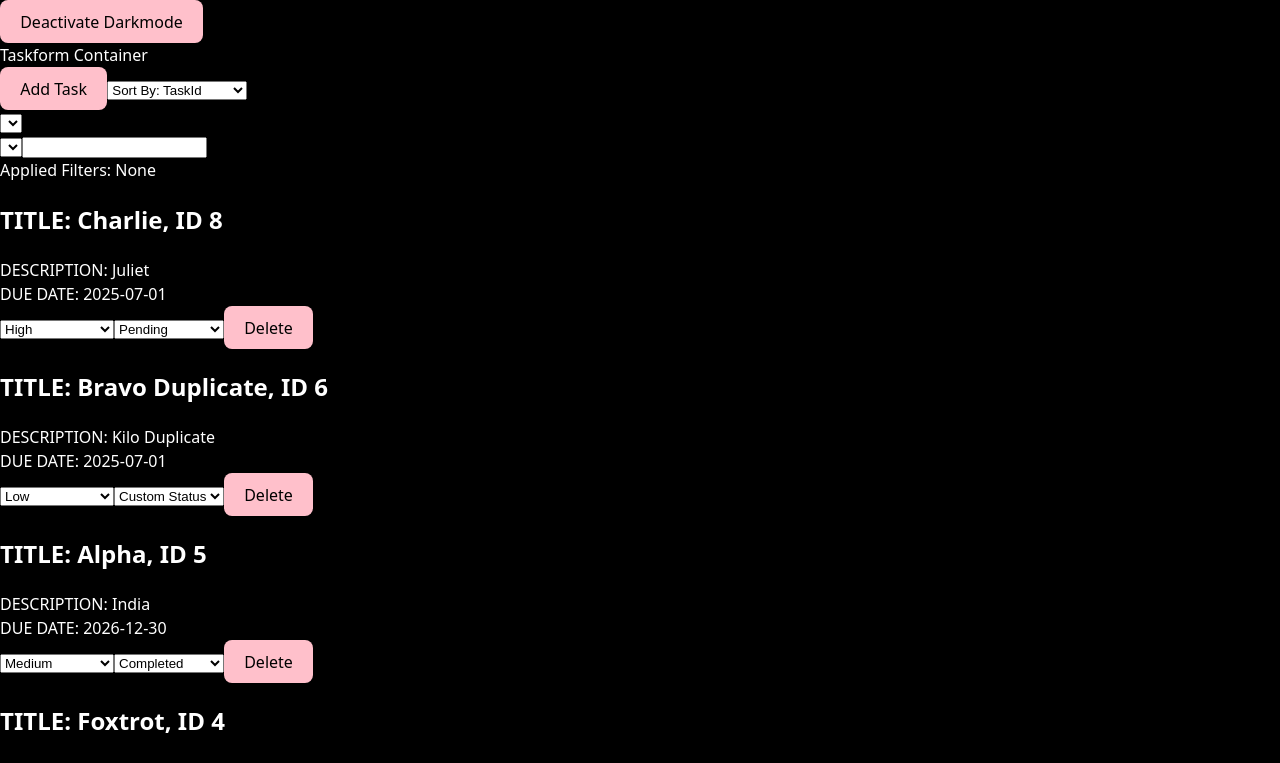
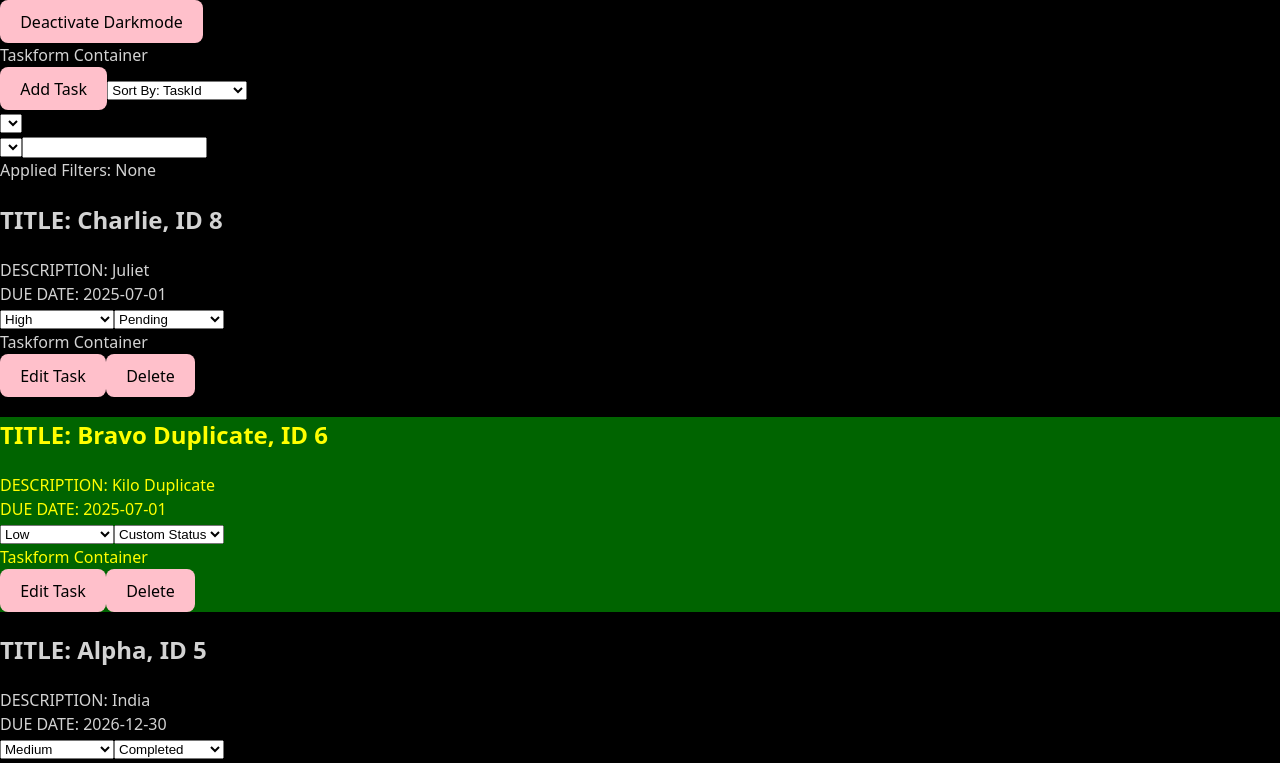
Before and after one commit to aardvarkpepper/2025-07-28-SBA, a React (Vite) app: page / in a window 1280 px wide. Shown: the top 763 px of the page. Built offline with nearby package versions, Linux system fonts and the light colour scheme.

Commit message:
Add Edit Task button.

```diff
--- a/src/App.css
+++ b/src/App.css
@@ -3,10 +3,18 @@ body {
   color: black;
 }
 
+.dark {
+  background-color: black;
+  color: lightgray;
+}
+
 .app {
-  background-color: black;
-  color: white;
   width: 100vw;
+}
+
+.taskitem:nth-child(even) {
+  background-color: darkgreen;
+  color: yellow;
 }
 
 .hidden {
--- a/src/App.tsx
+++ b/src/App.tsx
@@ -99,12 +99,17 @@ function App() {
   const handleToggleDarkMode = (event: any) => {
     setDarkmode(prev => {
       if (prev === 'Deactivate Darkmode') {
-        event.target.parentElement.className=''
+        event.target.parentElement.className='app'
       } else {
-        event.target.parentElement.className='app'
+        event.target.parentElement.className='app dark'
       }
       return (prev === 'Deactivate Darkmode' ? 'Activate Darkmode' : 'Deactivate Darkmode');
     });
+  }
+
+  const handleEditTask = (task: Task) => {
+    const indexToDelete = getIndex(tasklist, task.taskId);
+    setTasklist((prev) => prev.map(taskElement => (taskElement.taskId === task.taskId) ? task : taskElement));
   }
 
   //   export type Filter = {
@@ -162,10 +167,10 @@ function App() {
 
   return (
 
-    <div className='app'>
+    <div className='app dark'>
       <button onClick={(event) => handleToggleDarkMode(event)}>{darkmode}</button>
-      <Dashboard tasklistSummary={tasklistSummary} tasks={tasklist} onSortSelect={handleSortTasksByArgument} onSubmitFormTask = {handleAddTask} />
-      <TaskList tasks={tasklist} tasklistSummary={tasklistSummary} onDropdownChange={handleDropdownChange} onDeleteTask={handleDeleteTask} />
+      <Dashboard tasklistSummary={tasklistSummary} tasks={tasklist} onSortSelect={handleSortTasksByArgument} onAddFormTask = {handleAddTask} />
+      <TaskList tasks={tasklist} tasklistSummary={tasklistSummary} onDropdownChange={handleDropdownChange} onDeleteTask={handleDeleteTask} onEditTask = {handleEditTask} />
     </div>
 
   )
--- a/src/components/Dashboard/Dashboard.tsx
+++ b/src/components/Dashboard/Dashboard.tsx
@@ -10,12 +10,12 @@
   //  *  When form submit is pressed, form disappears, message appears "Form submitted successfully" or some such.
   // Note:  Styling counts for nothing.
 
-export const Dashboard = ({tasklistSummary, tasks, onSortSelect, onSubmitFormTask}: DashboardProps) => {
+export const Dashboard = ({tasklistSummary, tasks, onSortSelect, onAddFormTask}: DashboardProps) => {
 
   return (
     <div>
       <div>
-        <TaskFormContainer tasklistSummary={tasklistSummary} taskOrNull={null} onSubmitFormTask={onSubmitFormTask} />
+        <TaskFormContainer tasklistSummary={tasklistSummary} taskOrNull={null} onSubmitFormTask={onAddFormTask} />
         <TaskFilter tasks={tasks} onSortSelect={onSortSelect}/>
       </div>
       <div>
--- a/src/components/TaskForm/TaskForm.tsx
+++ b/src/components/TaskForm/TaskForm.tsx
@@ -49,7 +49,7 @@ export const TaskForm = ({ tasklistSummary, task, newTask, onToggleShowForm, onS
 
   return (
     <div>
-      <div className='taskform'>
+      <div>
         {buttonText}
       </div>
       <button onClick={() => onToggleShowForm()}>X</button>
--- a/src/components/TaskForm/TaskFormContainer.tsx
+++ b/src/components/TaskForm/TaskFormContainer.tsx
@@ -49,7 +49,7 @@ export const TaskFormContainer = ({ tasklistSummary, taskOrNull, onSubmitFormTas
 
   return (
     <>
-      <div>Taskform Container</div>
+      <div className='taskformcontainer'>Taskform Container</div>
       {showForm ? null : <button onClick={() => handleToggleShowForm()}>{buttonText}</button>}
       {showForm ? <TaskForm tasklistSummary={tasklistSummary} task={taskData} newTask={newTask} onToggleShowForm={handleToggleShowForm} onSubmitFormTask={onSubmitFormTask}/> : null}
     </>
--- a/src/components/TaskList/TaskItem.tsx
+++ b/src/components/TaskList/TaskItem.tsx
@@ -19,15 +19,17 @@
 
 import type { TaskItemProps } from '../../types/index.ts';
 import { Dropdown } from '../Inputs/Dropdown';
+import { TaskFormContainer } from '../TaskForm/TaskFormContainer';
 
-export const TaskItem = ({ task, tasklistSummary, onDropdownChange, onDeleteTask }: TaskItemProps) => {
+export const TaskItem = ({ task, tasklistSummary, onDropdownChange, onDeleteTask, onEditTask }: TaskItemProps) => {
   return (
-    <div>
+    <div className='taskitem'>
       <h2>TITLE: {task.title}, ID {task.taskId}</h2>
       <div>DESCRIPTION: {task.description}</div>
       <div>DUE DATE: {task.dueDate}</div>
       <Dropdown task={task} tasklistSummary={tasklistSummary} name='priority' onDropdownChange={onDropdownChange} />
       <Dropdown task={task} tasklistSummary={tasklistSummary} name='status' onDropdownChange={onDropdownChange} />
+      <TaskFormContainer tasklistSummary={tasklistSummary} taskOrNull={task} onSubmitFormTask={onEditTask}/>
       <button onClick={() => onDeleteTask(task.taskId)}>Delete</button>
     </div>
   )
--- a/src/components/TaskList/TaskList.tsx
+++ b/src/components/TaskList/TaskList.tsx
@@ -6,10 +6,10 @@ import { TaskItem } from './TaskItem';
 // onDropdownChange: (taskId: string, keyValue: keyof Task, newValue: string) => void;
 // onDelete: (taskId: number) => void;
 
-export const TaskList = ({ tasks, tasklistSummary, onDropdownChange, onDeleteTask }: TaskListProps) => {
+export const TaskList = ({ tasks, tasklistSummary, onDropdownChange, onDeleteTask, onEditTask }: TaskListProps) => {
   return (
     <>
-      {tasks.map(task => <TaskItem key={task.taskId} task={task} tasklistSummary={tasklistSummary}onDropdownChange={onDropdownChange} onDeleteTask={onDeleteTask} />)}
+      {tasks.map(task => <TaskItem key={task.taskId} task={task} tasklistSummary={tasklistSummary}onDropdownChange={onDropdownChange} onDeleteTask={onDeleteTask} onEditTask={onEditTask} />)}
     </>
   )
 }
--- a/src/types/index.ts
+++ b/src/types/index.ts
@@ -2,7 +2,7 @@ export interface DashboardProps {
   tasklistSummary: DataSummaryType;
   tasks: Task[];
   onSortSelect: (sortSelected: keyof Task) => void;
-  onSubmitFormTask: (newTask: Task) => void;
+  onAddFormTask: (newTask: Task) => void;
 }
 
 export type DataSummaryType = [
@@ -62,10 +62,12 @@ export interface TaskItemProps {
   tasklistSummary: DataSummaryType;
   onDropdownChange: (taskId: number, name: string, newValue: string) => void;
   onDeleteTask: (taskId: number) => void;
+  onEditTask: (task: Task) => void;
 }
 export interface TaskListProps {
   tasks: Task[];
   tasklistSummary: DataSummaryType;
   onDropdownChange: (taskId: number, name: string, newValue: string) => void;
   onDeleteTask: (taskId: number) => void;
+  onEditTask: (task: Task) => void;
 }
```
